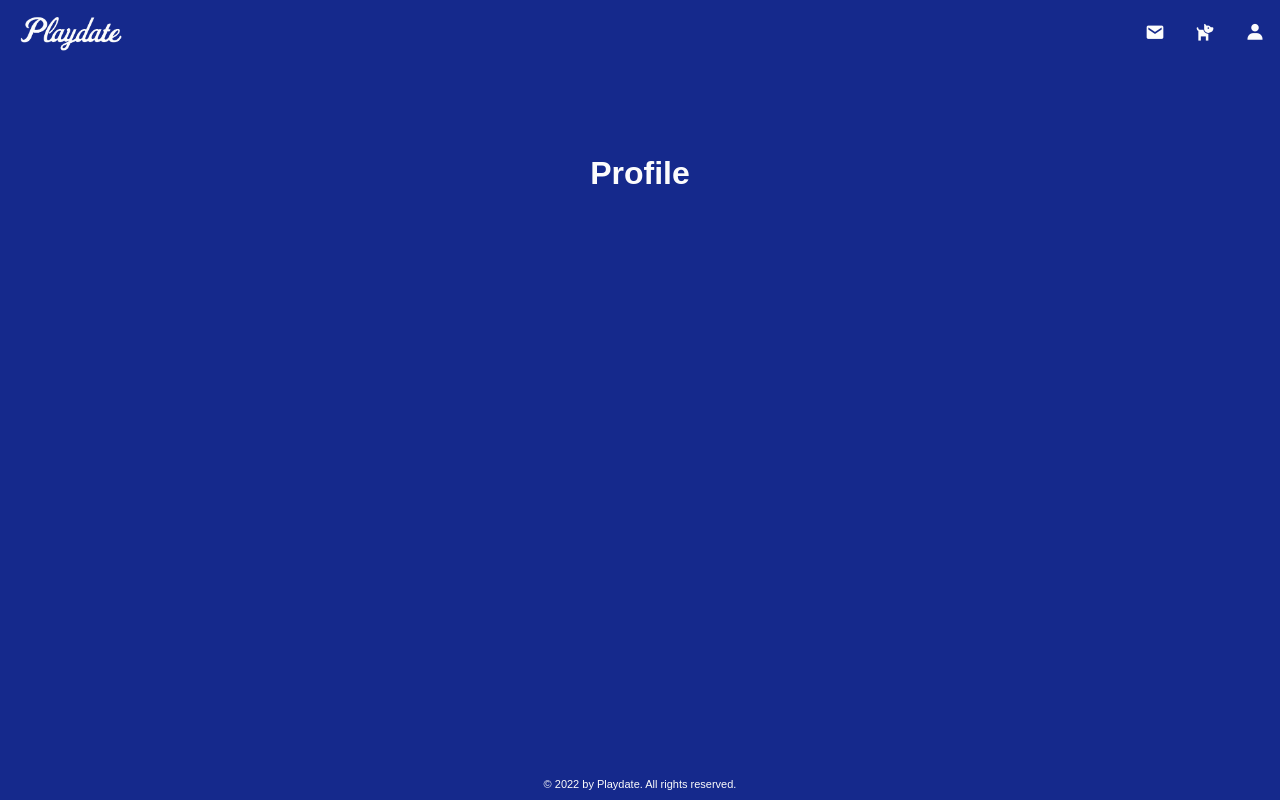
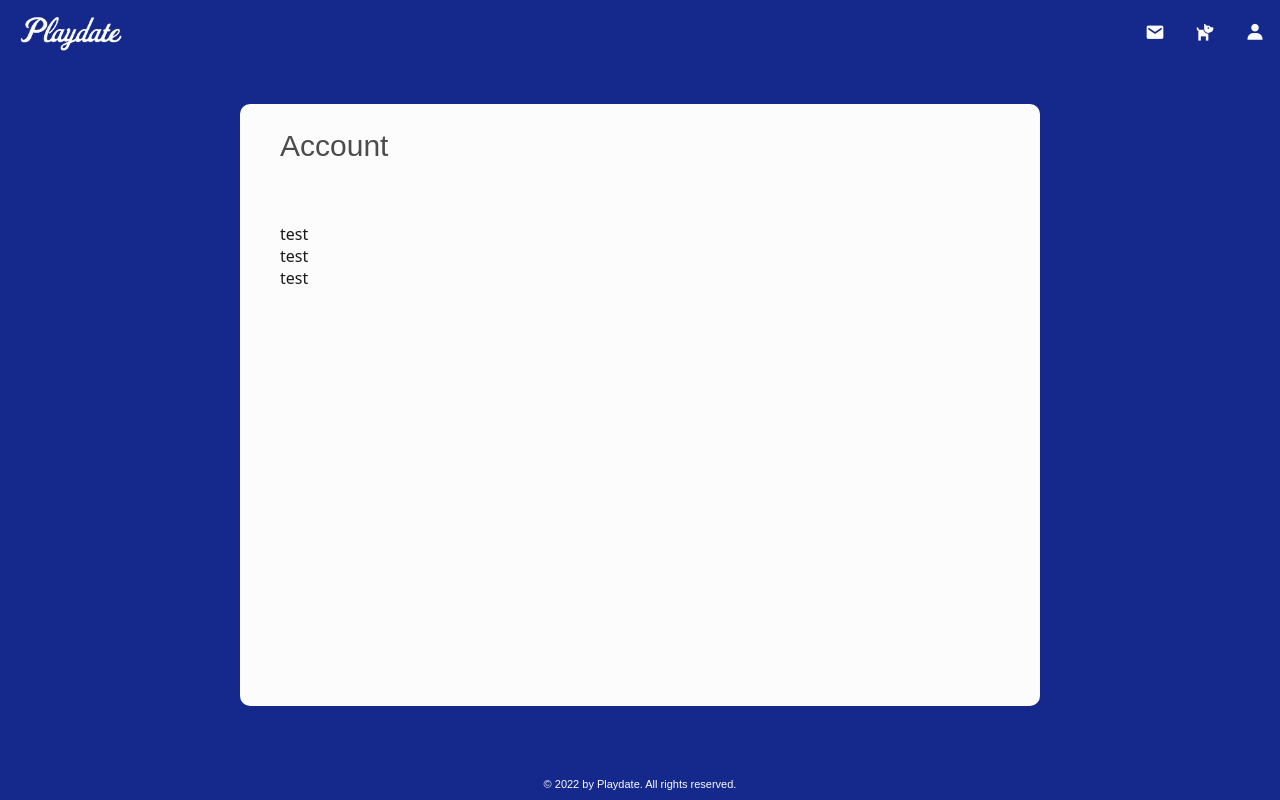
Before and after one commit to inspiredxstem/Playdate, a React (Create React App) app in the folder client/: page /me in a window 1280 px wide. Built offline with nearby package versions, Linux system fonts and the light colour scheme; no server answers.

Commit message:
PetCards component completed, started on Profile

```diff
--- a/client/src/App.css
+++ b/client/src/App.css
@@ -210,7 +210,7 @@ footer {
   font-size: 11px;
   padding-top: 10px;
   padding-bottom: 10px;
-  margin-top: 100px;
+  margin-top: 10px;
   width: 100%;
   left: 0;
   bottom: 0;
@@ -275,3 +275,108 @@ h1 {
   flex-direction: column;
   align-items: center;
 }
+
+.feed-container {
+  display: grid;
+  justify-content: center;
+}
+
+.pet-feed {
+  display: grid;
+  grid-template-columns: repeat(3, 300px);
+  grid-column-gap: 45px;
+  justify-items: center;
+  width: 100%;
+}
+
+.card {
+  position: relative;
+  margin: 40px;
+  margin-bottom: 0;
+  background-color: var(--wht);
+  color: var(--blk);
+  height: 460px;
+  border-radius: 10px;
+}
+
+.pet-name {
+  display: flex;
+  justify-content: flex-start;
+  margin: 0 0 0 7px;
+  font-size: 23px;
+  font-family: "Futura", sans-serif;
+}
+
+.pet-bio {
+  text-align: left;
+  /* width: 100; */
+  margin: 15px 0 0 7px;
+}
+
+.pet-details {
+  color: var(--grey-1);
+  font-size: 13px;
+  font-family: "Futura", sans-serif;
+  padding: 0 10px 0 7px;
+}
+
+.pet-info {
+  padding: 3px;
+}
+
+.profile-pic {
+  height: 300px;
+  width: 300px;
+  object-fit: cover;
+  margin: 0px;
+  border-top-right-radius: 10px;
+  border-top-left-radius: 10px;
+}
+
+.pet-gender {
+  display: flex;
+  align-items: center;
+  position: absolute;
+  bottom: 10px;
+  right: 10px;
+}
+
+.pet-title {
+  display: flex;
+  justify-content: space-between;
+  align-items: baseline;
+}
+
+.chat-link {
+  color: var(--grey-2);
+  padding-right: 7px;
+  font-size: 20px;
+  transition: 0.4s;
+}
+
+.chat-link:hover {
+  color: var(--cerise-1);
+}
+
+.profile-cont {
+  padding: 25px 40px 25px 40px;
+  margin: 50px 0 80px 0;
+  background-color: var(--wht);
+  color: var(--blk);
+  height: 69vh;
+  width: 90vh;
+  border-radius: 10px;
+}
+
+.profile-title {
+  font-family: "Futura", sans-serif;
+  font-size: 30px;
+  color: var(--grey-2);
+  margin-bottom: 60px;
+}
+
+.profile-info {
+  display: flex;
+  flex-direction: column;
+  justify-content: space-between;
+}
--- a/client/src/PetCards.js
+++ b/client/src/PetCards.js
@@ -1,13 +1,38 @@
+import { React, useState } from "react";
+import { Link } from "react-router-dom";
 
+// Will probably change styling, I want the cards to be smaller and maybe be 4 across? idk
 
-function PetCards() {
-    return (
-      <div>
+function PetCards({ users }) {
+  return (
+    <div>
+      <div className="card">
         <div>
-          <h1>Pet Cards</h1>
+          <img className="profile-pic" src={users.profile_pic} />
+        </div>
+        <div className="pet-info">
+          <div className="pet-title">
+            <div className="pet-name">
+              {users.name}, {users.age}
+            </div>
+            <div>
+              <Link className="chat-link" to="/chat">
+                {/* Will change the chat link when I have the messaging components up and running */}
+                <i className="bx bxs-envelope"></i>
+              </Link>
+            </div>
+          </div>
+          {/* <div className="pet-details">{users.location}</div> */}
+          <div className="pet-details">New York, NY</div>
+          <div className="pet-bio">{users.bio}</div>
+          <div className="pet-gender">
+            <div className="pet-details">GENDER</div>
+            <div>{users.gender}</div>
+          </div>
         </div>
       </div>
-    );
-  }
+    </div>
+  );
+}
 
-  export default PetCards;
+export default PetCards;
--- /dev/null
+++ b/client/src/PetFilter.js
@@ -0,0 +1 @@
+// To filter pets by age/size/location/species/whatever
--- a/client/src/Pets.js
+++ b/client/src/Pets.js
@@ -13,7 +13,9 @@ function Pets({ users }) {
   return (
     <div>
       <Navbar />
-      <div className="pet-feed">{petsDisplay}</div>
+      <div className="feed-container">
+        <div className="pet-feed">{petsDisplay}</div>
+      </div>
       <Footer />
     </div>
   );
--- a/client/src/Profile.js
+++ b/client/src/Profile.js
@@ -1,13 +1,22 @@
 import react from "react";
 import Navbar from "./Navbar";
 import Footer from "./Footer";
+
+// this is kind of ugly, will fix later
 
 function Profile() {
   return (
     <div>
       <Navbar />
-      <div>
-        <h1>Profile</h1>
+      <div className="feed-container">
+        <div className="profile-cont">
+          <div className="profile-title">Account</div>
+          <div className="profile-info">
+            <div>test</div>
+            <div>test</div>
+            <div>test</div>
+          </div>
+        </div>
       </div>
       <Footer />
     </div>
```
